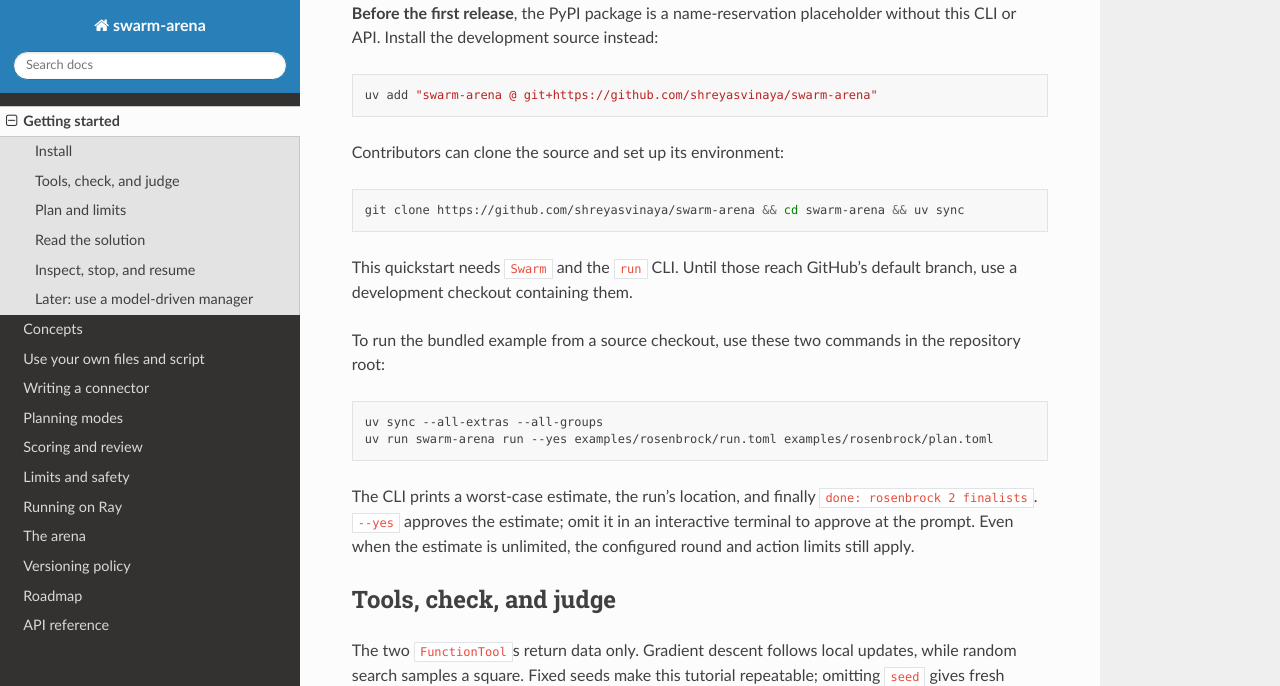
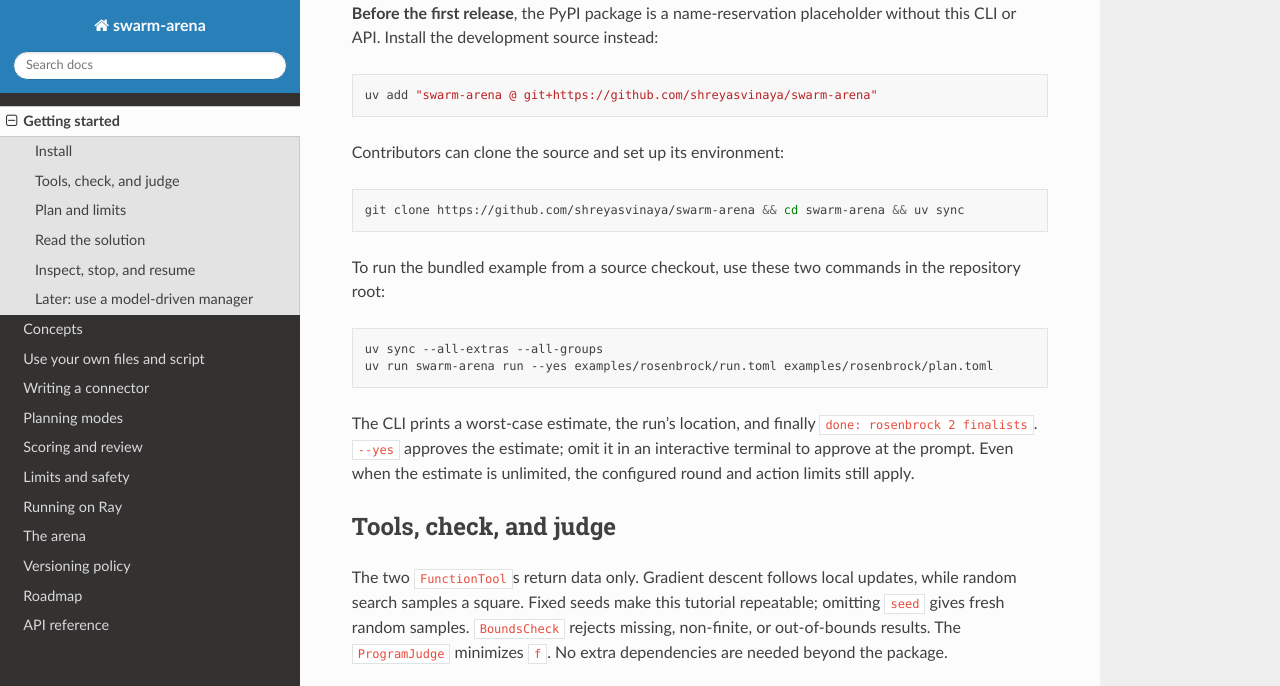
Before and after one commit to shreyasvinaya/swarm-arena, a Sphinx documentation site: the page built from docs/getting-started.md, in a window 1280 px wide and 900 px high, scrolled down 602 px, cut to the strip 0-686 px from the top of the window. Built offline with Sphinx 7.4.7 and the Read the Docs theme 3.1.0, drawn with Linux system fonts in a browser that asks for light colours.

Commit message:
docs: drop the default-branch note from the quickstart

````diff
--- a/docs/getting-started.md
+++ b/docs/getting-started.md
@@ -34,9 +34,6 @@ Contributors can clone the source and set up its environment:
 ```sh
 git clone https://github.com/shreyasvinaya/swarm-arena && cd swarm-arena && uv sync
 ```
-
-This quickstart needs `Swarm` and the `run` CLI. Until those reach GitHub's default
-branch, use a development checkout containing them.
 
 To run the bundled example from a source checkout, use these two commands in the
 repository root:
````
Also changed, not shown: README.md (+0 -3 lines).
